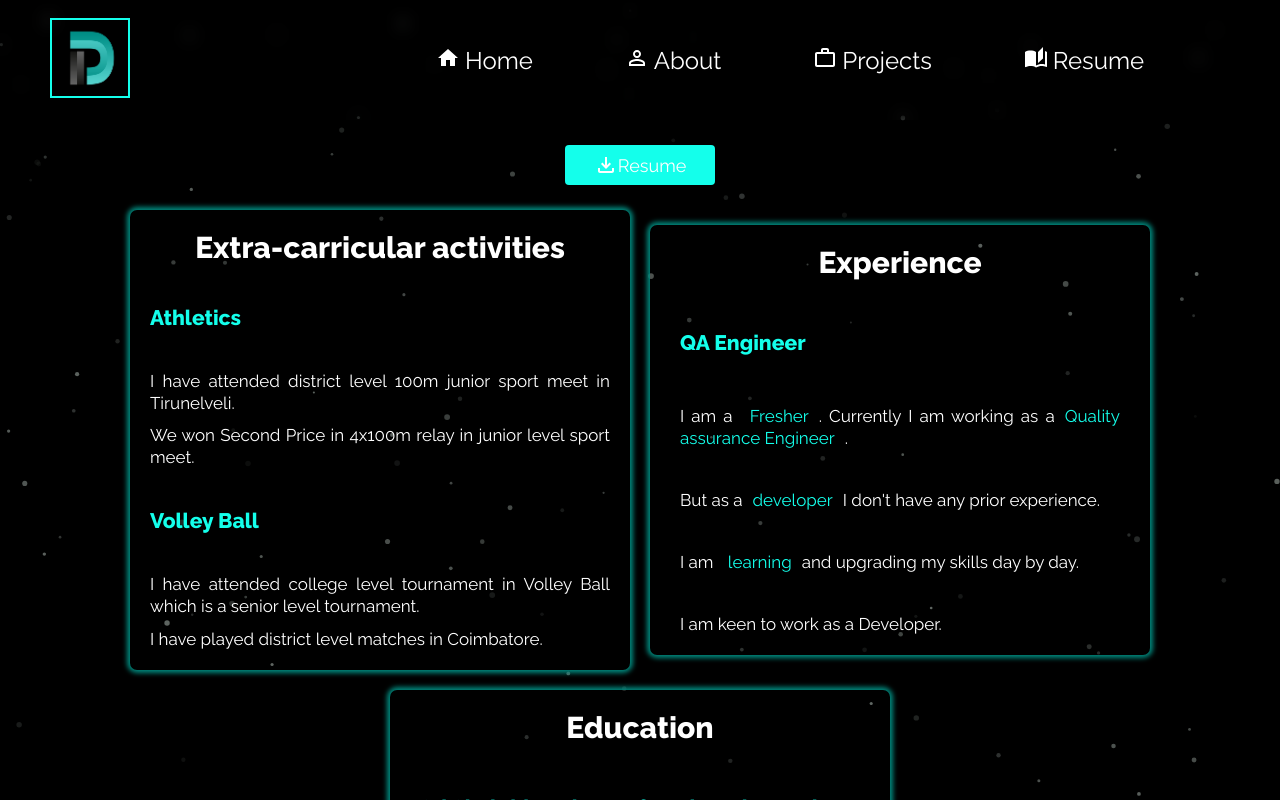
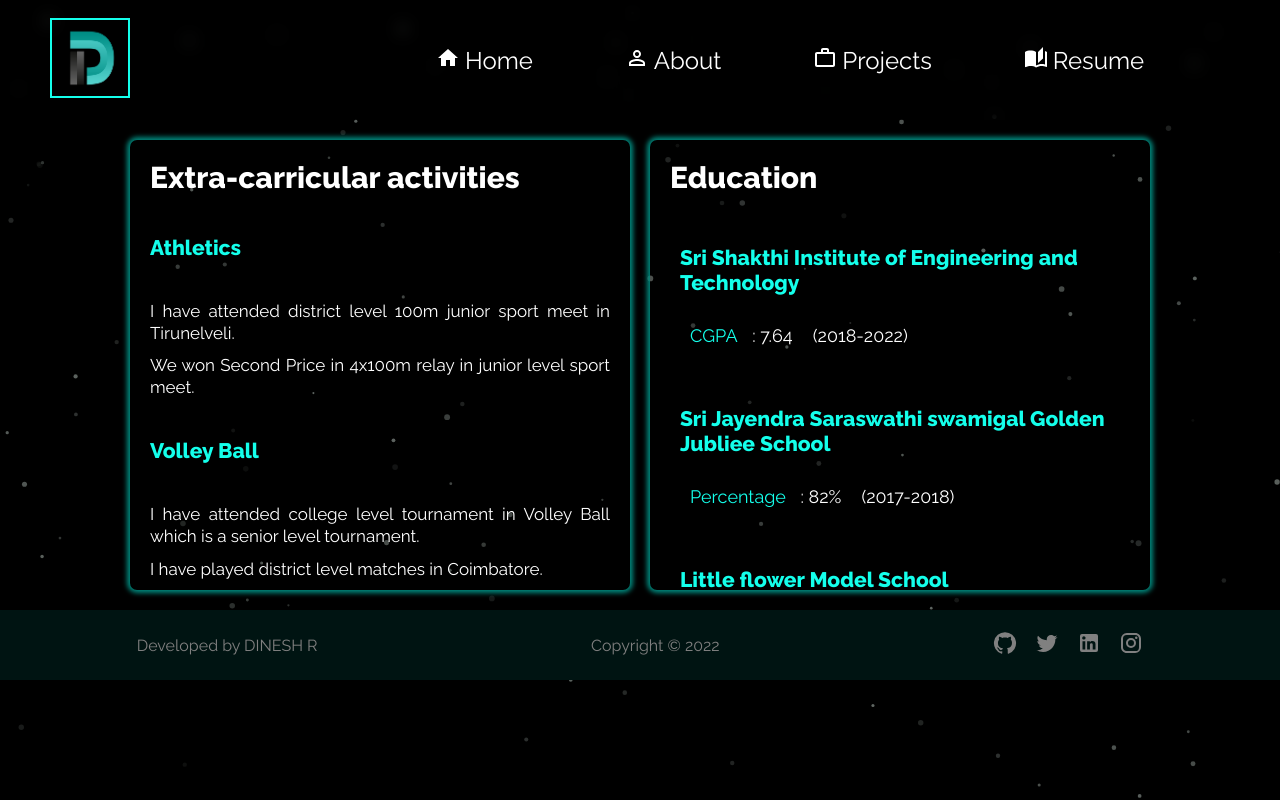
Before and after one commit to dinesh6383/DINESH_PORTFOLIO, a React (Create React App) app: page /resume in a window 1280 px wide. Shown: the top 800 px of the page. Built offline with nearby package versions, Linux system fonts and the light colour scheme.

Commit message:
Updated the resume page

```diff
--- a/src/components/Resume/Resume1.js
+++ b/src/components/Resume/Resume1.js
@@ -1,21 +1,10 @@
 import React from "react";
-import FileDownloadOutlinedIcon from "@mui/icons-material/FileDownloadOutlined";
 import Flip from "react-reveal/Flip";
 
 function Resume1() {
-  const handleResume = () => {
-    window.open(
-      "https://drive.google.com/file/d/1toi0ZXh70LDglh4bt9oQoDka4-WbYR1h/view?usp=sharing"
-    );
-  };
   return (
     <div id="resume-one">
       <div className="resume-holder">
-        <div className="button-one">
-          <button onClick={handleResume}>
-            <FileDownloadOutlinedIcon /> Resume
-          </button>
-        </div>
         <div className="resume">
           <Flip left>
             <div className="extra-activities">
@@ -44,33 +33,6 @@ function Resume1() {
                   is a senior level tournament.
                 </p>
                 <p>I have played district level matches in Coimbatore.</p>
-              </div>
-            </div>
-          </Flip>
-          <Flip left>
-            <div className="experience">
-              <div className="experience-title">
-                <h2>Experience</h2>
-              </div>
-              <div className="work">
-                <div className="work-role">
-                  <h3>QA Engineer</h3>
-                </div>
-                <div className="my-work">
-                  <p>
-                    I am a <span>Fresher</span>. Currently I am working as a
-                    <span>Quality assurance Engineer</span>.
-                  </p>
-                  <p>
-                    But as a<span>developer</span>I don't have any prior
-                    experience.
-                  </p>
-                  <p>
-                    I am <span>learning</span>and upgrading my skills day by
-                    day.
-                  </p>
-                  <p>I am keen to work as a Developer.</p>
-                </div>
               </div>
             </div>
           </Flip>
@@ -117,11 +79,6 @@ function Resume1() {
             </div>
           </Flip>
         </div>
-        <div className="button-two">
-          <button onClick={handleResume}>
-            <FileDownloadOutlinedIcon /> Resume
-          </button>
-        </div>
       </div>
     </div>
   );
--- a/src/styles.css
+++ b/src/styles.css
@@ -846,9 +846,12 @@
 .extra-activities {
   display: flex;
   flex-direction: column;
+  align-items: flex-start;
   width: 500px;
-  height: max-content;
+  height: 450px;
   border-radius: 7px;
+  overflow-y: scroll;
+  overflow-x: hidden;
   box-shadow: 0px 0px 5px 3px #008a7e !important;
 }
 
@@ -920,8 +923,9 @@
 
 @media screen and (max-width: 800px) {
   .education,
+  .extra-activities,
   .experience {
-    width: 100%;
+    width: 90%;
   }
 
   .clg-mark {
```
